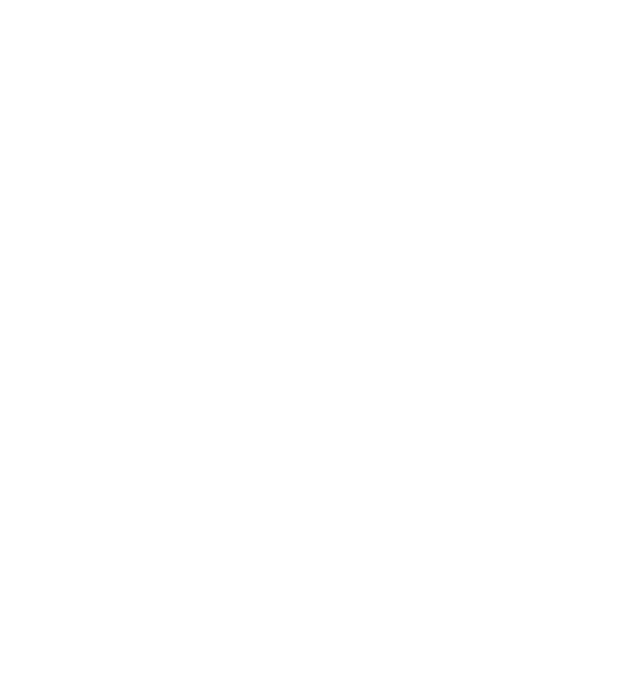
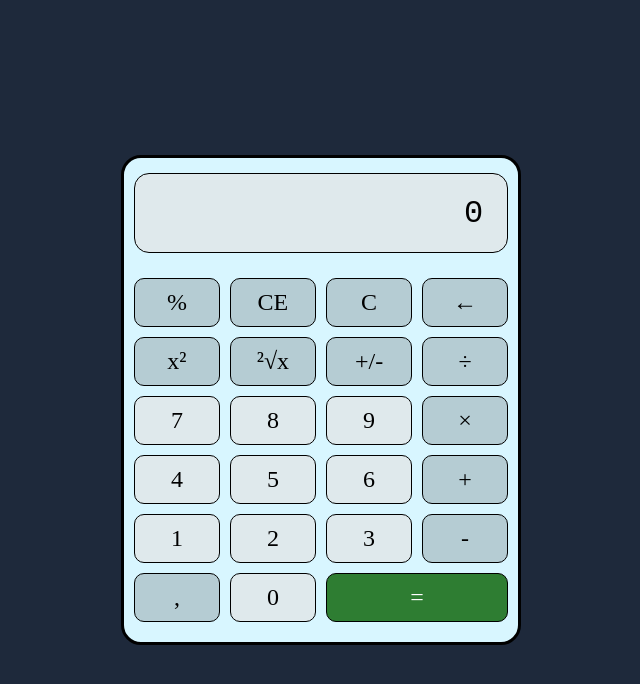
Before and after one commit to vicarboleda/calculator, a plain HTML site: page index.html in a window 1280 px wide. Shown: the whole page, without its empty margins (319-959 px from the left). Drawn offline with Linux system fonts and the light colour scheme.

Commit message:
mockup calculator and css

```diff
--- a/index.html
+++ b/index.html
@@ -0,0 +1,44 @@
+<!DOCTYPE html>
+<html lang="es">
+
+<head>
+  <meta charset="UTF-8">
+  <meta name="viewport" content="width=device-width, initial-scale=1.0">
+  <link rel="stylesheet" href="styles.css">
+  <title>Calculadora</title>
+
+</head>
+
+<body>
+  <div class="container">
+    <output class="screen" id="screen">0</output>
+    <div class="keypad">
+      <button type="button" class="key action" data-action="percent" aria-label="Porcentaje">%</button>
+      <button type="button" class="key action" data-action="clear-entry" aria-label="Borrar entrada actual">CE</button>
+      <button type="button" class="key action" data-action="clear" aria-label="Borrar todo">C</button>
+      <button type="button" class="key action" data-action="delete" aria-label="Borrar último dígito">←</button>
+      <button type="button" class="key action" data-action="square" aria-label="Elevar al cuadrado">x²</button>
+      <button type="button" class="key action" data-action="square-root" aria-label="Raíz cuadrada">²&radic;x</button>
+      <button type="button" class="key action" data-action="toggle-sing" aria-label="Cambiar signo">+/-</button>
+      <button type="button" class="key operator" data-action="split" aria-label="Dividir">÷</button>
+      <button type="button" class="number" data-number="7">7</button>
+      <button type="button" class="number" data-number="8">8</button>
+      <button type="button" class="number" data-number="9">9</button>
+      <button type="button" class="key operator" data-operator="×" aria-label="Multiplicar">×</button>
+      <button type="button" class="number" data-number="4">4</button>
+      <button type="button" class="number" data-number="5">5</button>
+      <button type="button" class="number" data-number="6">6</button>
+      <button type="button" class="key operator" data-operator="+" aria-label="Sumar">+</button>
+      <button type="button" class="number" data-number="1">1</button>
+      <button type="button" class="number" data-number="2">2</button>
+      <button type="button" class="number" data-number="3">3</button>
+      <button type="button" class="key operator" data-operator="-" aria-label="Restar">-</button>
+      <button type="button" class="key operator" data-operator="." aria-label="Punto decimal">,</button>
+      <button type="button" class="number" data-number="0">0</button>
+      <button type="button" class="equals" data-action="equals" aria-label="Igual">=</button>
+
+    </div>
+  </div>
+</body>
+
+</html>
--- a/styles.css
+++ b/styles.css
@@ -3,3 +3,89 @@
   padding: 0;
   box-sizing: border-box;
 }
+
+body {
+  background-color: #1E293B;
+  min-height: 100vh;
+  display: grid;
+  place-items: center;
+}
+
+.container {
+  background-color: #D8F6FF;
+  width: min(400px, 95vw);
+  border: 3px solid #000;
+  box-shadow: 0 10px 30px rgb(0, 0, 0, 0.5 green blue / alpha);
+  padding: 15px 0 20px;
+  display: flex;
+  flex-direction: column;
+  align-items: center;
+  border-radius: 20px;
+  gap: 25px;
+}
+
+.screen {
+  display: flex;
+  justify-content: flex-end;
+  align-items: center;
+  width: 95%;
+  min-height: 5rem;
+  padding: 0 1.5rem;
+  background-color: #DFE9EC;
+  border: 1px solid #000;
+  border-radius: 15px;
+  font-size: 2rem;
+  font-family: monospace;
+  overflow-x: auto;
+}
+
+.keypad {
+  display: grid;
+  grid-template-columns: repeat(4, 1fr);
+  width: 95%;
+  gap: 10px;
+
+  button {
+    border: 1px solid #000;
+    border-radius: 10px;
+    font-size: 1.5rem;
+    font-family: inherit;
+    padding: 10px;
+    cursor: pointer;
+    transition: background-color 0.2s ease-in-out, transform 0.2s ease-in-out;
+
+    &:hover {
+      transform: scale(1.05);
+    }
+
+    &:active {
+      transform: scale(0.95);
+    }
+  }
+
+  .key {
+    background-color: #B5CCD3;
+
+    &:hover {
+      background-color: #A3B9C0;
+    }
+  }
+
+  .number {
+    background-color: #DFE9EC;
+
+    &:hover {
+      background-color: #D6DEE0;
+    }
+  }
+
+  .equals {
+    grid-column: span 2;
+    background-color: #2E7D32;
+    color: #FFF;
+
+    &:hover {
+      background-color: #1B5E20;
+    }
+  }
+}
```
